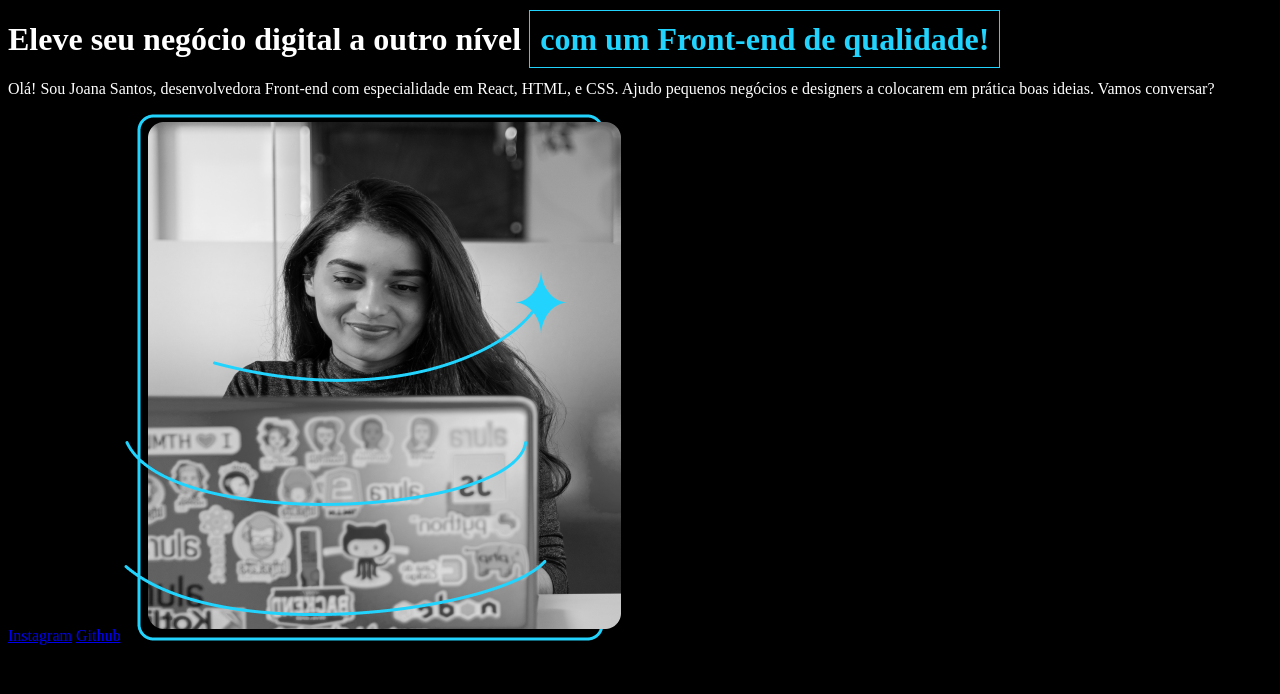
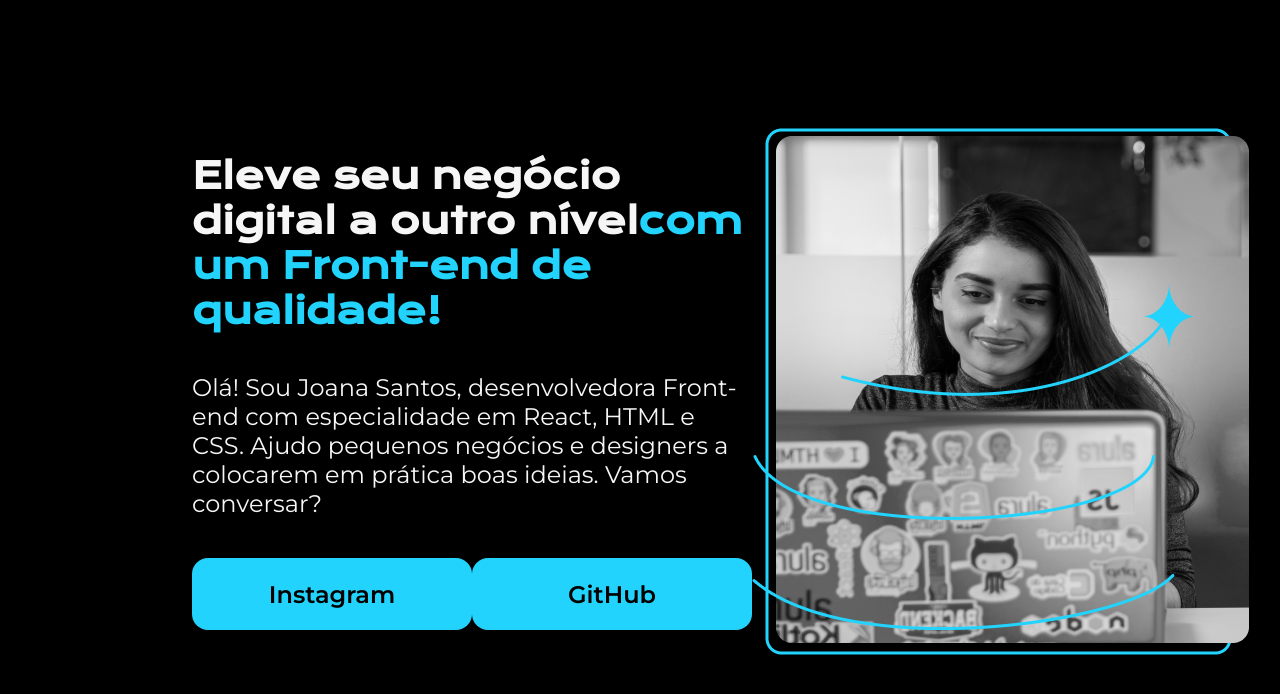
Before and after one commit to marceloliverio/curso_js, a plain HTML site: page 3-Curso/portfolio/index.html in a window 1280 px wide. Drawn offline with nearby package versions, Linux system fonts and the light colour scheme.

Commit message:
22-03-23

```diff
--- a/3-Curso/portfolio/index.html
+++ b/3-Curso/portfolio/index.html
@@ -1,28 +1,34 @@
 <!DOCTYPE html>
 <html lang="pt-br">
+
 <head>
     <meta charset="UTF-8">
     <meta http-equiv="X-UA-Compatible" content="IE=edge">
     <meta name="viewport" content="width=device-width, initial-scale=1.0">
-    <title>Portfolio</title>
+    <title>Portifolio</title>
     <link rel="stylesheet" href="style.css">
 </head>
+
 <body>
     <header></header>
-    <main>
-        <h1>Eleve seu negócio digital a outro nível <span>com um Front-end de qualidade!</span></h1>
-        <p>Olá! Sou Joana Santos, desenvolvedora Front-end com especialidade em React, HTML, e CSS.
-            Ajudo pequenos negócios e designers a colocarem em prática boas ideias.
-            Vamos conversar?</p>
-
-
-        <a href="https://instagram.com/marceloliverio">Instagram</a>
-        <a href="https://github.com/marceloliverio">Github</a>
-        <img src="Imagem.png" alt="cachorro">
-
-
+    <main class="apresentacao">
+        <section class="apresentacao__conteudo">
+            <h1 class="apresentacao__conteudo__titulo">Eleve seu negócio digital a outro nível<strong
+            class="titulo-destaque">com um Front-end de qualidade!
+            </strong></h1>
+            <p class="apresentacao__conteudo__texto">Olá! Sou Joana Santos, desenvolvedora
+            Front-end com especialidade em React, HTML e
+            CSS. Ajudo pequenos negócios e designers a
+            colocarem em prática boas ideias. Vamos
+            conversar?</p>
+            <div class="apresentacao__links">
+                <a class="apresentacao__links__link" href="https://instagram.com/rafaballerini">Instagram</a>
+                <a class="apresentacao__links__link" href="https://github.com/guilhermeonrails">GitHub</a>
+            </div>
+        </section>
+        <img src="imagem.png" alt="Foto da Joana Santos programando">
     </main>
-
     <footer></footer>
 </body>
+
 </html>
--- a/3-Curso/portfolio/style.css
+++ b/3-Curso/portfolio/style.css
@@ -1,9 +1,58 @@
-body {
-    background-color: black;
-    color: white;
+@import url('https://fonts.googleapis.com/css2?family=Krona+One&family=Montserrat:wght@400;600&display=swap');
+
+*{
+    margin: 0;
+    padding: 0;
 }
-span {
+
+body{
+    height: 100vh;
+    box-sizing: border-box;
+    background-color: #000000;
+    color: #F6F6F6;
+}
+
+.titulo-destaque{
     color: #22D4FD;
-    border: 1px solid #22D4FD;
-    padding: 10px;
 }
+
+.apresentacao{
+    margin: 10% 15%;
+    display: flex;
+    align-items: center;
+    justify-content: space-between;
+}
+.apresentacao__conteudo {
+    width: 615px;
+    display: flex;
+    flex-direction: column;
+    gap: 40px;
+}
+
+.apresentacao__conteudo__titulo{
+    font-size: 36px;
+    font-family: 'Krona One', sans-serif;
+}
+
+.apresentacao__conteudo__texto{
+    font-size: 24px;
+    font-family: 'Montserrat', sans-serif;
+}
+
+.apresentacao__links{
+    display: flex;
+    justify-content: space-between;
+}
+
+.apresentacao__links__link{
+    background-color: #22D4FD;
+    width: 280px;
+    text-align: center;
+    border-radius: 16px;
+    font-size: 24px;
+    font-weight: 600;
+    padding: 21.5px 0;
+    text-decoration: none;
+    color: #000000;
+    font-family: 'Montserrat', sans-serif;
+}
--- /dev/null
+++ b/aluraPlus/style.css
@@ -0,0 +1,16 @@
+:root {
+    --branco-principal: #FFFFFF;
+    --cinza-secundario: #C0C0C0;
+    --botao-azul: #167BF7;
+    --cor-fundo: #00030C;
+}
+
+body{
+    background-color: var(--cor-fundo);
+    color: var(--branco-principal);
+}
+
+* {
+    margin: 0;
+    padding: 0;
+}
```
Also changed, not shown: aluraPlus/index.html (added, +13 -0 lines).
